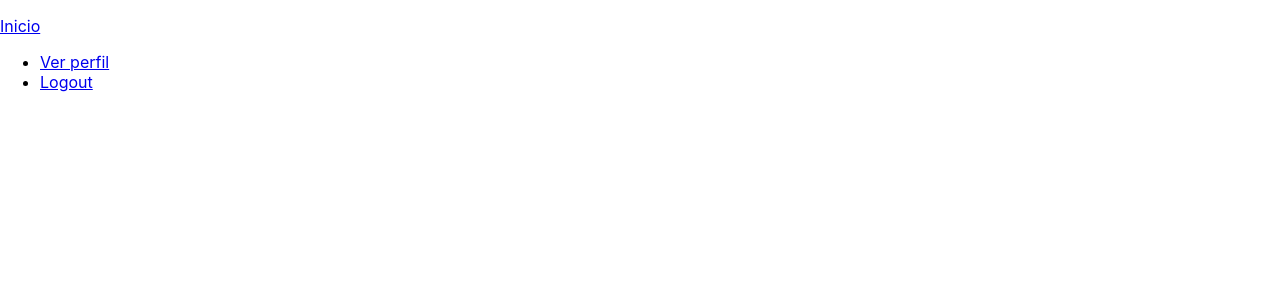
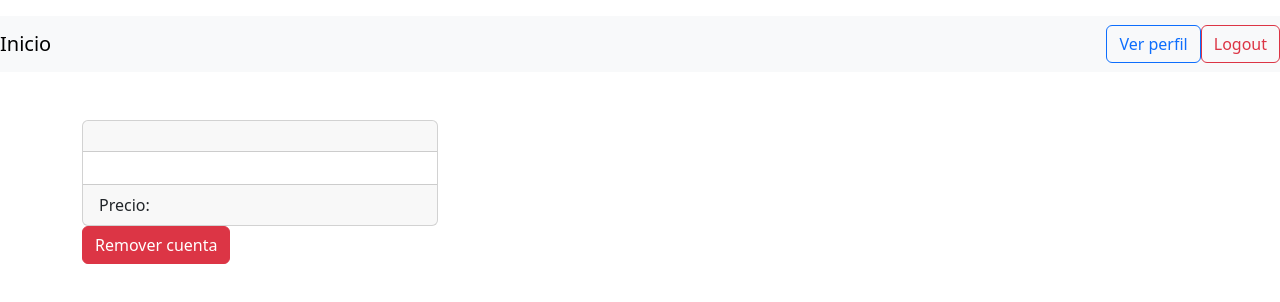
Before and after one commit to DanteBelNan/Diplomatura-FullStack-ReactJS, a React (Create React App) app in the folder ProyectoFinal/frontend/: page /home in a window 1280 px wide. Shown: the top 302 px of the page. Built offline with nearby package versions, Linux system fonts and the light colour scheme.

Commit message:
Migrada casi exitosa de codigo al front

```diff
--- a/ProyectoFinal/frontend/package.json
+++ b/ProyectoFinal/frontend/package.json
@@ -7,6 +7,7 @@
     "@testing-library/react": "^13.4.0",
     "@testing-library/user-event": "^13.5.0",
     "axios": "^1.6.2",
+    "bootstrap": "^5.3.2",
     "react": "^18.2.0",
     "react-dom": "^18.2.0",
     "react-router-dom": "^6.20.0",
--- a/ProyectoFinal/frontend/src/App.js
+++ b/ProyectoFinal/frontend/src/App.js
@@ -1,13 +1,26 @@
+import {BrowserRouter,Routes,Route} from "react-router-dom"
+import 'bootstrap/dist/css/bootstrap.min.css';
+
+
+import Nav from './components/layout/Nav';
 import Header from "./components/layout/Header";
-import Nav from './components/layout/Nav';
 import Footer from "./components/layout/Footer";
+import HomePage from "./pages/HomePage"
+import ArticuloPage from "./pages/ArticuloPage"
+import LoginPage from "./pages/LoginPage"
+import ProfilePage from "./pages/ProfilePage"
 
 function App() {
   return (
     <div className="App">
         <Header/>
-        <Nav/>
-        <Footer/>
+        <BrowserRouter>
+          <Nav/>
+          <Routes>
+            <Route path="/home" element={<HomePage/>}/>
+          </Routes>
+        </BrowserRouter>
+
     </div>
   );
 }
--- a/ProyectoFinal/frontend/src/components/articulo/Card.js
+++ b/ProyectoFinal/frontend/src/components/articulo/Card.js
@@ -3,17 +3,17 @@ const Card = (props) => {
         <div class="col-md-4">
         <div class="card">
           <div class="card-header d-flex justify-content-between align-items-center">
-            <h5 class="card-title">{{titulo}}</h5>
+            <h5 class="card-title"></h5>
             <a href='home/articulo/{{id}}' class="btn btn-link">
               <i class="bi bi-three-dots"></i>
             </a>
           </div>
           <div class="card-body text-center">
-            {{{imagen}}}
-            <p class="card-text">{{descripcion}}</p>
+
+            <p class="card-text"></p>
           </div>
           <div class="card-footer">
-            <p class="card-text">Precio: {{precio}}</p>
+            <p class="card-text">Precio: </p>
           </div>
         </div>
       </div>
--- a/ProyectoFinal/frontend/src/components/layout/Nav.js
+++ b/ProyectoFinal/frontend/src/components/layout/Nav.js
@@ -1,17 +1,18 @@
+import { NavLink } from "react-router-dom"
+
 const Nav = (props) => {
     return (
         <nav class="navbar navbar-expand-lg navbar-light bg-light">
-        <a class="navbar-brand" href="/home">Inicio</a>
+        <NavLink to="/home" className="navbar-brand">Inicio</NavLink>
 
         <div class="collapse navbar-collapse justify-content-end" id="navbarNav">
           <ul class="navbar-nav">
 
-
             <li class="nav-item">
-              <a class="btn btn-outline-primary my-2 my-sm-0" href="/home/profile">Ver perfil</a>
+              <NavLink className="btn btn-outline-primary my-2 my-sm-0" to="/home/profile">Ver perfil</NavLink>
             </li>
             <li class="nav-item">
-              <a class="btn btn-outline-danger my-2 my-sm-0" href="/login/logout">Logout</a>
+              <NavLink to="/login/logout" className="btn btn-outline-danger my-2 my-sm-0">Logout</NavLink>
             </li>
 
           </ul>
--- a/ProyectoFinal/frontend/src/components/articulo/Ver.js
+++ b/ProyectoFinal/frontend/src/pages/ArticuloPage.js
@@ -1,22 +1,21 @@
-const Ver = (props) => {
+const ArticuloPage = (props) => {
     return (
         <div class="container-fluid">
         <div class="row justify-content-center align-items-center vh-100">
           <div class="card col-md-6">
             <div class="card-header">
-              <h5 class="card-title">{{articulo.titulo}}</h5>
+              <h5 class="card-title"></h5>
             </div>
             <div class="card-body text-center">
-              {{{imagen}}}
-              <p class="card-text">{{articulo.descripcion}}</p>
+
+              <p class="card-text"></p>
             </div>
             <div class="card-footer">
-              <p class="card-text">Precio: {{articulo.precio}}</p>
+              <p class="card-text">Precio: </p>
             </div>
           </div>
         </div>
 
-        {{#eq rol 'admin'}}
             <div class="row mt-3">
                 <div class="col-md-6 offset-md-3 text-center d-flex justify-content-center">
                     <a class="btn btn-outline-warning my-2 my-sm-0 mr-2" href="/admin/modificarArticulo/{{articulo.id}}">Modificar Articulo</a>
@@ -25,10 +24,9 @@ const Ver = (props) => {
                     </form>
                 </div>
             </div>
-        {{/eq}}
+
       </div>
-
     );
 }
 
-export default Ver;
+export default ArticuloPage
--- /dev/null
+++ b/ProyectoFinal/frontend/src/pages/HomePage.js
@@ -0,0 +1,17 @@
+import Card from "../components/articulo/Card";
+
+const HomePage = (props) => {
+    return (
+        <div class="container mt-5">
+        <div class="row">
+            <Card></Card>
+        </div>
+        <form action="/login/deleteUser" method="post">
+            <input type="hidden" value="{{idUsuario}}" name="id"/>
+            <button type="submit" class="btn btn-danger">Remover cuenta</button>
+        </form>
+        </div>
+    );
+}
+
+export default HomePage
--- /dev/null
+++ b/ProyectoFinal/frontend/src/pages/LoginPage.js
@@ -0,0 +1,31 @@
+const LoginPage = (props) => {
+    return (
+        <div class="container">
+        <h1>Formulario de login</h1>
+
+        <form action="/login" method="post">
+          <div class="mb-3">
+            <label for="username" class="form-label">Usuario</label>
+            <input type="text" class="form-control" id="inputUser" name="username" placeholder="Introduce tu usuario"/>
+          </div>
+          <div class="mb-3">
+            <label for="password" class="form-label">Contraseña</label>
+            <input type="password" class="form-control" id="inputPassword" name="password" placeholder="Introduce tu contraseña"/>
+          </div>
+          <button type="submit" class="btn btn-primary">Iniciar sesión</button>
+          <a href="/login/register" class="btn btn-secondary">Registrate</a>
+          <a href="/login/forgotPassword">Olvide mi contraseña</a>
+
+        </form>
+
+              <p>Usuario o clave incorrecto.</p>
+
+
+
+            <p></p>
+
+      </div>
+    );
+}
+
+export default LoginPage
--- a/ProyectoFinal/frontend/src/components/Profile.js
+++ b/ProyectoFinal/frontend/src/pages/ProfilePage.js
@@ -1,6 +1,4 @@
-
-
-const Profile = (props) => {
+const ProfilePage = (props) => {
     return (
         <div class="container mt-5">
 
@@ -8,4 +6,4 @@ const Profile = (props) => {
     );
 }
 
-export default Profile;
+export default ProfilePage
```
Also changed, not shown: ProyectoFinal/frontend/src/components/index.js (deleted, +0 -19 lines), ProyectoFinal/frontend/src/components/login/Login.js (deleted, +0 -33 lines), 1 other file (tests, documents, lock files or other folders).
